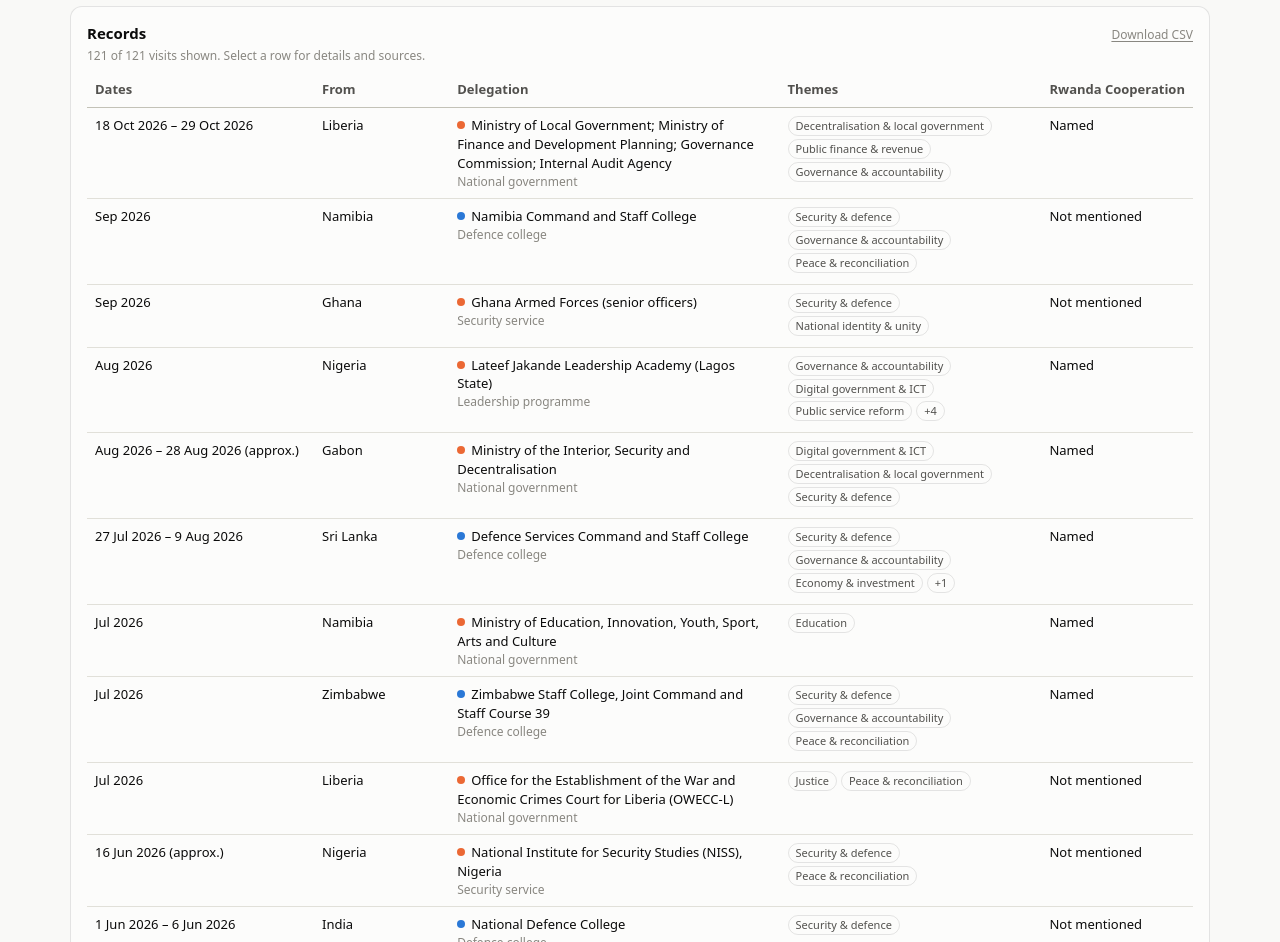
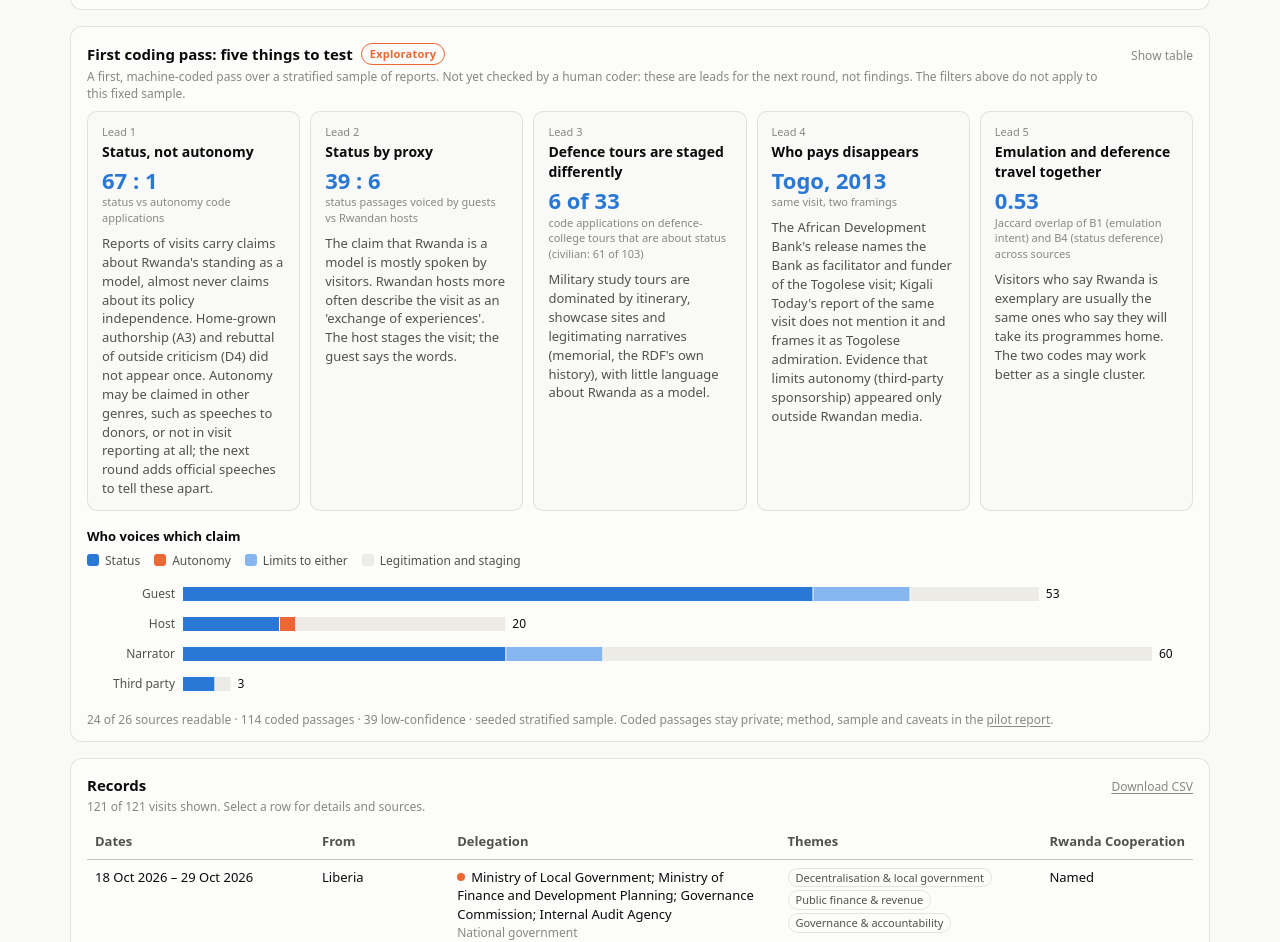
Before and after one commit to Zhijun1933/rwanda-peer-learning-visits, a plain HTML site: page index.html in a window 1280 px wide. Shown: the part 2926-3868 px from the top of the page. Drawn offline with nearby package versions, Linux system fonts and the light colour scheme; no server answers.

Commit message:
Dashboard: show the five leads from coding pilot round 1 (#3)
- New "First coding pass: five things to test" section, clearly badged
  exploratory: five lead cards and a stacked bar of who voices status vs
  autonomy claims (guest, host, narrator, third party).
- Reads counts only from data/pilots/pilot1_summary.json; hidden if absent.
- Framework research question updated to the autonomy/status framing.


Claude-Session: https://claude.ai/code/session_01WXSB5Fq4im9mxp9SWbyyxw

Co-authored-by: Claude <noreply@anthropic.com>

```diff
--- /dev/null
+++ b/data/pilots/pilot1_summary.json
@@ -0,0 +1,151 @@
+{
+ "pilot": "2026-11 round 1",
+ "status": "exploratory: machine-coded, not yet checked by a human coder",
+ "report": "docs/pilots/2026-11-pilot1.md",
+ "sample": {
+  "sources": 26,
+  "readable": 24,
+  "coded_passages": 114,
+  "code_applications": 136,
+  "low_confidence": 39,
+  "languages": {
+   "en": 18,
+   "rw": 7,
+   "fr": 1
+  },
+  "seed": 20261105
+ },
+ "dimension_by_speaker": {
+  "Guest": {
+   "status": 39,
+   "status_limits": 6,
+   "autonomy": 0,
+   "autonomy_limits": 0,
+   "legitimation": 3,
+   "apparatus": 5
+  },
+  "Host": {
+   "status": 6,
+   "status_limits": 0,
+   "autonomy": 1,
+   "autonomy_limits": 0,
+   "legitimation": 5,
+   "apparatus": 8
+  },
+  "Narrator": {
+   "status": 20,
+   "status_limits": 3,
+   "autonomy": 0,
+   "autonomy_limits": 3,
+   "legitimation": 7,
+   "apparatus": 27
+  },
+  "Third party": {
+   "status": 2,
+   "status_limits": 0,
+   "autonomy": 0,
+   "autonomy_limits": 0,
+   "legitimation": 1,
+   "apparatus": 0
+  }
+ },
+ "dimension_by_delegation": {
+  "Civilian and other": {
+   "status": 61,
+   "status_limits": 7,
+   "autonomy": 1,
+   "autonomy_limits": 3,
+   "legitimation": 10,
+   "apparatus": 21
+  },
+  "Defence colleges": {
+   "status": 6,
+   "status_limits": 2,
+   "autonomy": 0,
+   "autonomy_limits": 0,
+   "legitimation": 6,
+   "apparatus": 19
+  }
+ },
+ "dimension_totals": {
+  "status": 67,
+  "status_limits": 9,
+  "autonomy": 1,
+  "autonomy_limits": 3,
+  "legitimation": 16,
+  "apparatus": 40
+ },
+ "never_used": [
+  "A3",
+  "D4"
+ ],
+ "top_cooccurrence": [
+  {
+   "a": "B1",
+   "b": "B4",
+   "docs_both": 10,
+   "jaccard": 0.53
+  },
+  {
+   "a": "B4",
+   "b": "C1",
+   "docs_both": 10,
+   "jaccard": 0.48
+  },
+  {
+   "a": "B4",
+   "b": "D2",
+   "docs_both": 8,
+   "jaccard": 0.47
+  },
+  {
+   "a": "A2",
+   "b": "C1",
+   "docs_both": 7,
+   "jaccard": 0.5
+  },
+  {
+   "a": "C1",
+   "b": "D2",
+   "docs_both": 7,
+   "jaccard": 0.47
+  }
+ ],
+ "findings": [
+  {
+   "id": 1,
+   "title": "Status, not autonomy",
+   "stat": "67 : 1",
+   "stat_label": "status vs autonomy code applications",
+   "text": "Reports of visits carry claims about Rwanda's standing as a model, almost never claims about its policy independence. Home-grown authorship (A3) and rebuttal of outside criticism (D4) did not appear once. Autonomy may be claimed in other genres, such as speeches to donors, or not in visit reporting at all; the next round adds official speeches to tell these apart."
+  },
+  {
+   "id": 2,
+   "title": "Status by proxy",
+   "stat": "39 : 6",
+   "stat_label": "status passages voiced by guests vs Rwandan hosts",
+   "text": "The claim that Rwanda is a model is mostly spoken by visitors. Rwandan hosts more often describe the visit as an 'exchange of experiences'. The host stages the visit; the guest says the words."
+  },
+  {
+   "id": 3,
+   "title": "Defence tours are staged differently",
+   "stat": "6 of 33",
+   "stat_label": "code applications on defence-college tours that are about status (civilian: 61 of 103)",
+   "text": "Military study tours are dominated by itinerary, showcase sites and legitimating narratives (memorial, the RDF's own history), with little language about Rwanda as a model."
+  },
+  {
+   "id": 4,
+   "title": "Who pays disappears",
+   "stat": "Togo, 2013",
+   "stat_label": "same visit, two framings",
+   "text": "The African Development Bank's release names the Bank as facilitator and funder of the Togolese visit; Kigali Today's report of the same visit does not mention it and frames it as Togolese admiration. Evidence that limits autonomy (third-party sponsorship) appeared only outside Rwandan media."
+  },
+  {
+   "id": 5,
+   "title": "Emulation and deference travel together",
+   "stat": "0.53",
+   "stat_label": "Jaccard overlap of B1 (emulation intent) and B4 (status deference) across sources",
+   "text": "Visitors who say Rwanda is exemplary are usually the same ones who say they will take its programmes home. The two codes may work better as a single cluster."
+  }
+ ]
+}
--- a/index.html
+++ b/index.html
@@ -128,6 +128,16 @@
   .fw-fam li { margin: 3px 0; }
   .fw-fam li b { color: var(--text-primary); font-weight: 600; margin-right: 4px; }
   .sub-h { font-size: 13px; font-weight: 600; margin: 4px 0 6px; }
+  .badge { display: inline-block; font-size: 11px; font-weight: 600; letter-spacing: .02em; padding: 2px 8px; border-radius: 999px;
+           border: 1px solid var(--series-2); color: var(--series-2); margin-left: 8px; vertical-align: 2px; }
+  .pf-grid { display: grid; grid-template-columns: repeat(auto-fit, minmax(195px, 1fr)); gap: 10px; margin: 4px 0 16px; }
+  .pf { border: 1px solid var(--border); border-radius: 10px; padding: 12px 14px; background: var(--page); }
+  .pf .pf-n { font-size: 11px; color: var(--text-muted); margin: 0 0 2px; }
+  .pf h4 { margin: 0 0 6px; font-size: 14px; font-weight: 600; }
+  .pf .pf-stat { font-size: 22px; font-weight: 650; line-height: 1.1; color: var(--series-1); }
+  .pf .pf-sl { font-size: 11px; color: var(--text-muted); margin: 2px 0 8px; }
+  .pf p.pf-t { font-size: 13px; color: var(--text-secondary); margin: 0; }
+  .pf-note { font-size: 12px; color: var(--text-muted); margin: 8px 0 0; }
   #review { min-width: 760px; }
   .tooltip { position: fixed; pointer-events: none; z-index: 10; background: var(--surface-1); color: var(--text-primary);
              border: 1px solid var(--border); border-radius: 8px; padding: 8px 10px; font-size: 12px; max-width: 280px;
@@ -254,12 +264,33 @@
               Full definitions: <a href="https://github.com/Zhijun1933/rwanda-peer-learning-visits/blob/main/docs/analytic_codebook.md">analytic codebook</a>.</p></div>
           <button class="toggle" data-table="coding" type="button">Show table</button>
         </div>
-        <p class="fw-q" id="fwQuestion">Research question: how does hosting delegations from African states that come to study Rwanda as a
-          development model shape how Rwandan officials claim sovereignty for their post-conflict state, at home and abroad?</p>
+        <p class="fw-q" id="fwQuestion">Research question: how does Rwanda use study visits to project an image of <b>sovereign policy
+          autonomy</b> and to establish its <b>status as a development leader</b> among African states? Autonomy is measured against
+          donors, status against African peers; each code belongs to one of these dimensions, or to the evidence that cuts against them.</p>
         <div class="fw-grid" id="fwFamilies"></div>
         <h3 class="sub-h">Coded passages by code</h3>
         <div id="coding"></div>
         <div class="mini-table" id="codingTable" hidden></div>
+      </section>
+
+      <section class="card wide" id="cardPilot" aria-labelledby="pilotTitle" hidden>
+        <div class="card-head">
+          <div><h2 id="pilotTitle">First coding pass: five things to test<span class="badge">Exploratory</span></h2>
+            <p class="cap" id="pilotCap">A first, machine-coded pass over a stratified sample of reports. Not yet checked by a human coder:
+              these are leads for the next round, not findings. The filters above do not apply to this fixed sample.</p></div>
+          <button class="toggle" data-table="pilot" type="button">Show table</button>
+        </div>
+        <div class="pf-grid" id="pilotFindings"></div>
+        <h3 class="sub-h">Who voices which claim</h3>
+        <div class="legend">
+          <span><i class="sw" style="background:var(--series-1)"></i>Status</span>
+          <span><i class="sw" style="background:var(--series-2)"></i>Autonomy</span>
+          <span><i class="sw" style="background:var(--seq-1)"></i>Limits to either</span>
+          <span><i class="sw" style="background:var(--nodata)"></i>Legitimation and staging</span>
+        </div>
+        <div id="pilot"></div>
+        <div class="mini-table" id="pilotTable" hidden></div>
+        <p class="pf-note" id="pilotNote"></p>
       </section>
 
       <section class="card wide" aria-labelledby="recordsTitle">
@@ -767,7 +798,59 @@
   }
 
   /* ---------------- analytical framework ---------------- */
-  let CODES = [], CODING = [];
+  let CODES = [], CODING = [], PILOT = null;
+  function renderPilot() {
+    if (!PILOT) return;
+    $("cardPilot").hidden = false;
+    const grid = $("pilotFindings"); grid.replaceChildren();
+    PILOT.findings.forEach(f => {
+      const c = el("div", { class: "pf" });
+      c.appendChild(el("p", { class: "pf-n" }, `Lead ${f.id}`));
+      c.appendChild(el("h4", null, f.title));
+      c.appendChild(el("div", { class: "pf-stat" }, f.stat));
+      c.appendChild(el("p", { class: "pf-sl" }, f.stat_label));
+      c.appendChild(el("p", { class: "pf-t" }, f.text));
+      grid.appendChild(c);
+    });
+    const groups = [
+      { key: "status", label: "Status", cols: ["status"], color: "var(--series-1)" },
+      { key: "autonomy", label: "Autonomy", cols: ["autonomy"], color: "var(--series-2)" },
+      { key: "limits", label: "Limits to either", cols: ["status_limits", "autonomy_limits"], color: "var(--seq-1)" },
+      { key: "other", label: "Legitimation and staging", cols: ["legitimation", "apparatus"], color: "var(--nodata)" }];
+    const rows = Object.entries(PILOT.dimension_by_speaker).map(([who, d]) => ({
+      who, parts: groups.map(g => ({ ...g, n: g.cols.reduce((s, c) => s + (d[c] || 0), 0) })) }));
+    rows.forEach(r => { r.total = d3.sum(r.parts, p => p.n); });
+    miniTable("pilotTable", ["Speaker", ...groups.map(g => g.label), "Total"],
+      rows.map(r => [r.who, ...r.parts.map(p => String(p.n)), String(r.total)]));
+    const box = $("pilot"); box.replaceChildren();
+    const width = box.clientWidth || 600, rowH = 30, labelW = 96, m = { t: 4, r: 40 };
+    const height = rows.length * rowH + m.t + 4;
+    const x = d3.scaleLinear().domain([0, d3.max(rows, r => r.total)]).range([0, width - labelW - m.r]);
+    const svg = svgEl("svg", { viewBox: `0 0 ${width} ${height}`, role: "img",
+      "aria-label": "Stacked bars of coded claims by speaker: status, autonomy, limits, legitimation and staging" });
+    rows.forEach((r, i) => {
+      const yy = m.t + i * rowH;
+      const lt = svgEl("text", { x: labelW - 8, y: yy + rowH / 2 + 4, "text-anchor": "end", class: "lbl" });
+      lt.textContent = r.who; svg.appendChild(lt);
+      let x0 = labelW;
+      r.parts.forEach(p => {
+        if (!p.n) return;
+        const w = x(p.n);
+        const rect = svgEl("rect", { x: x0, y: yy + 8, width: Math.max(1, w - 1), height: 14, fill: p.color, class: "mark",
+          "aria-label": `${r.who}, ${p.label}: ${p.n}` });
+        bindTip(rect, (e) => showTip(e, `${p.n} code application${p.n > 1 ? "s" : ""}`, `${r.who} · ${p.label}`, null, p.color));
+        svg.appendChild(rect); x0 += w;
+      });
+      const vt = svgEl("text", { x: x0 + 6, y: yy + rowH / 2 + 4, class: "val" }); vt.textContent = r.total; svg.appendChild(vt);
+    });
+    box.appendChild(svg);
+    const sm = PILOT.sample;
+    const note = $("pilotNote"); note.replaceChildren();
+    note.appendChild(document.createTextNode(`${sm.readable} of ${sm.sources} sources readable · ${sm.coded_passages} coded passages · `
+      + `${sm.low_confidence} low-confidence · seeded stratified sample. Coded passages stay private; method, sample and caveats in the `));
+    note.appendChild(el("a", { href: "https://github.com/Zhijun1933/rwanda-peer-learning-visits/blob/main/" + PILOT.report }, "pilot report"));
+    note.appendChild(document.createTextNode("."));
+  }
   function renderFramework() {
     const box = $("fwFamilies"); box.replaceChildren();
     const fams = CODES.filter(c => !c.parent);
@@ -829,9 +912,10 @@
 
   async function loadOptional() {
     const text = (u) => fetch(u, { cache: "no-cache" }).then(r => r.ok ? r.text() : "").catch(() => "");
-    const [codesT, codingT, candT, crawlT, itinT] = await Promise.all([
+    const [codesT, codingT, candT, crawlT, itinT, pilotT] = await Promise.all([
       text("config/analytic_codes.csv"), text("data/coding_summary.csv"), text("data/candidates.csv"), text("data/crawl_status.json"),
-      text("data/itinerary.csv")]);
+      text("data/itinerary.csv"), text("data/pilots/pilot1_summary.json")]);
+    try { PILOT = pilotT ? JSON.parse(pilotT) : null; } catch (e) { PILOT = null; }
     if (itinT) ITIN = d3.csvParse(itinT);
     if (codesT) CODES = d3.csvParse(codesT);
     if (codingT) CODING = d3.csvParse(codingT);
@@ -856,6 +940,7 @@
     });
     renderItin(rows);
     renderCoding(rows);
+    renderPilot();
     renderRecords(rows);
   }
 
```
